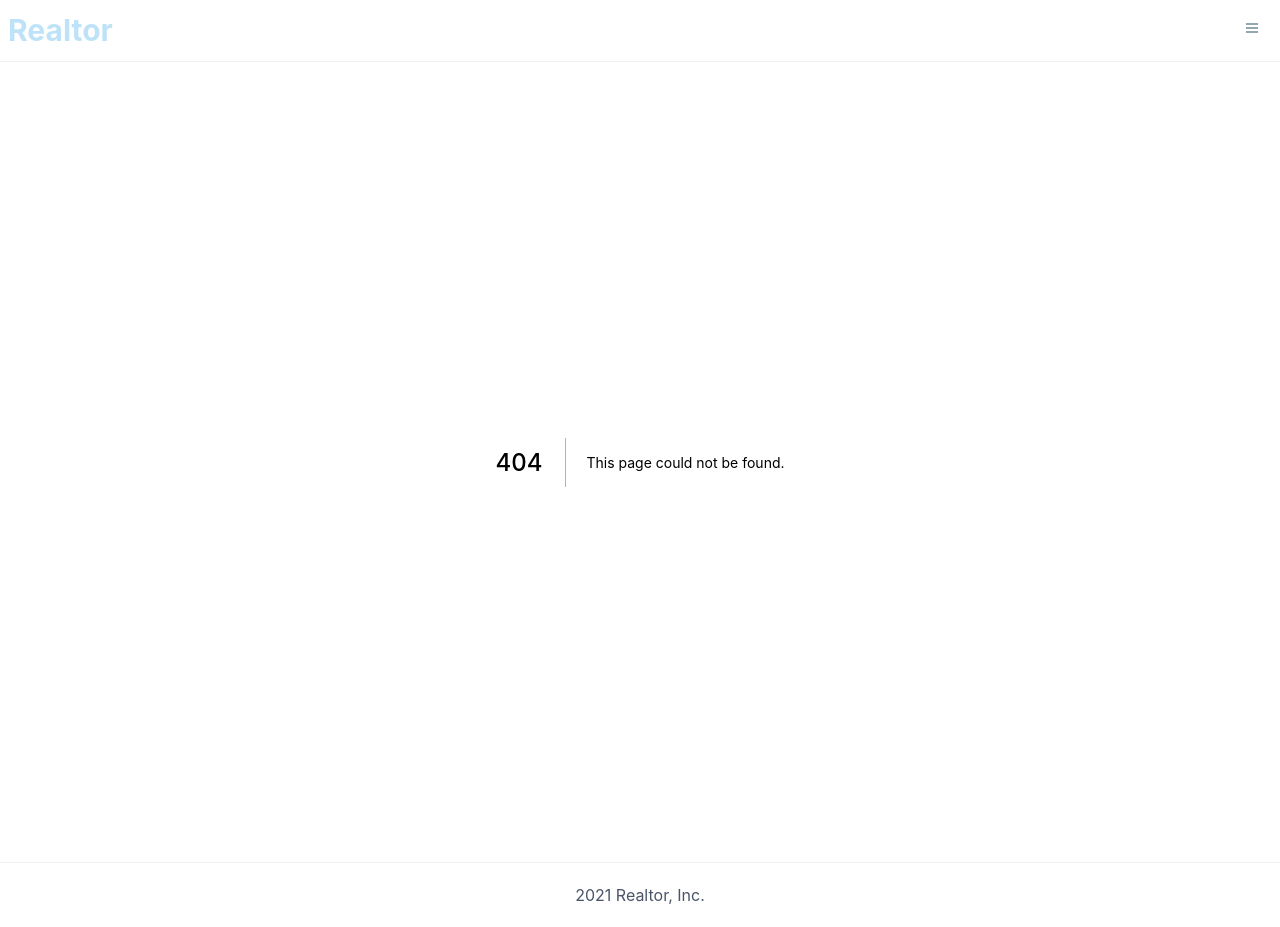
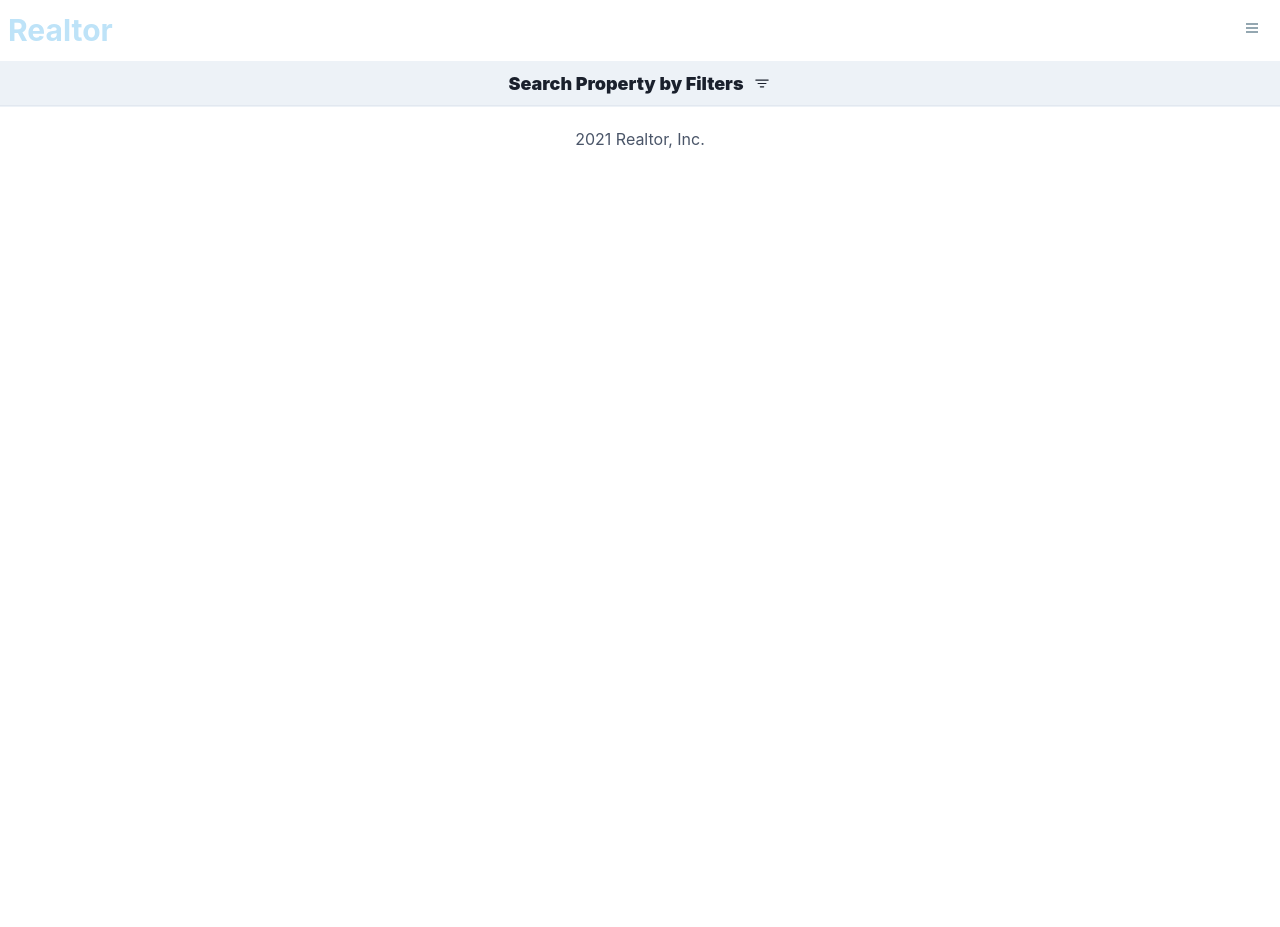
Before and after one commit to tla111/real-estate-jsm, a Next.js app: page /search in a window 1280 px wide. Before the commit this address had no page. After the commit the page ends 800 px from the top, so only its background shows below. Built offline with nearby package versions, Linux system fonts and the light colour scheme.

Commit message:
search component being created

```diff
--- /dev/null
+++ b/pages/search.js
@@ -0,0 +1,33 @@
+import { useState } from 'react';
+import { useRouter } from 'next/router';
+import Image from 'next/image';
+import { Flex, Box, Text, Icon } from '@chakra-ui/react';
+import { BsFilter } from 'react-icons/bs';
+
+const Search = () => {
+    const [searchFilters, setSearchFilters] = useState(false);
+    const router = useRouter();
+
+    return (
+        <Box>
+            <Flex
+                cursor="pointer"
+                bg="gray.100"
+                borderBottom="1px"
+                borderColor="gray.200"
+                p="2"
+                fontWeight="black"
+                fontSize="lg"
+                justifyContent="center"
+                alignItems="center"
+                onClick={() => setSearchFilters((prevFilters) => !prevFilters)}
+            >
+                <Text>Search Property by Filters</Text>
+                <Icon paddingLeft="2" w="7" as={BsFilter} />
+            </Flex>
+            {searchFilters && <SearchFilters />}
+        </Box>
+    )
+}
+
+export default Search;
```
